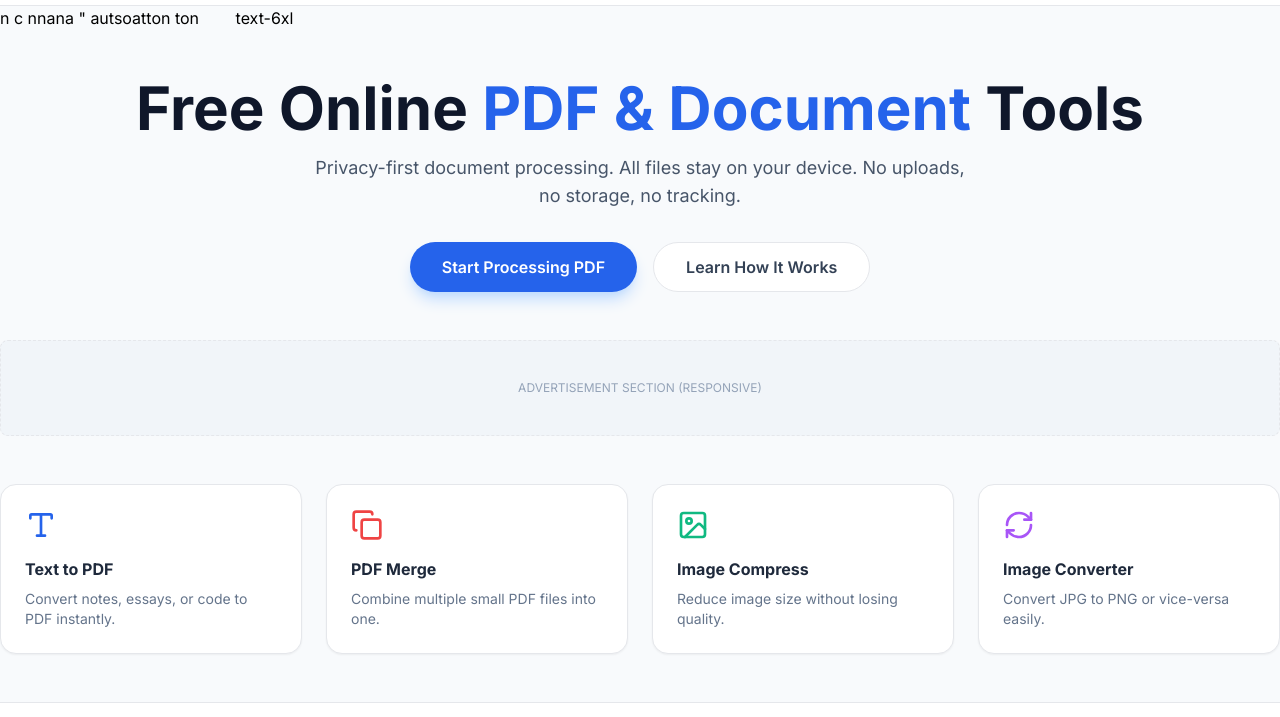
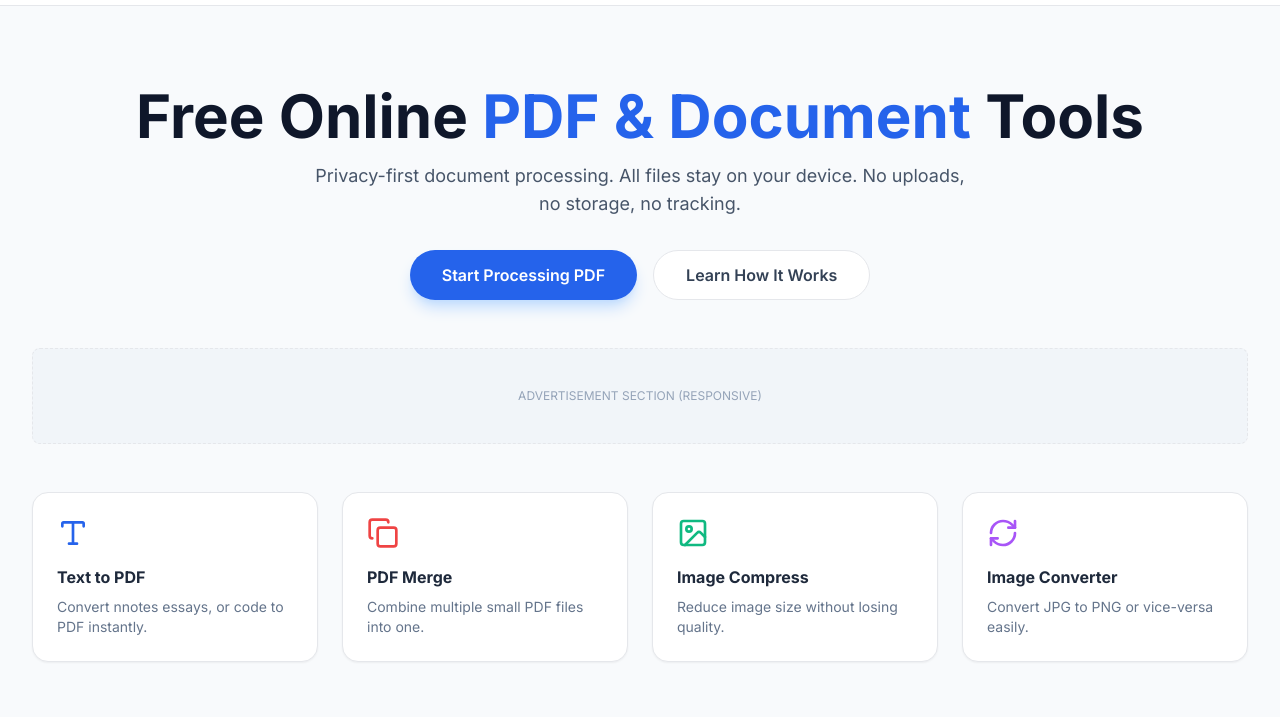
Before and after one commit to Ruchir-gupta/Pdfdoclab, a plain HTML site: page index.html in a window 1280 px wide. Shown: the part 83-800 px from the top of the page. Drawn offline with nearby package versions, Linux system fonts and the light colour scheme.

Commit message:
Update index.html

```diff
--- a/index.html
+++ b/index.html
@@ -52,11 +52,12 @@
             <button onclick="showPage('image-tools'); toggleMobileMenu()" class="block w-full text-left text-slate-600 font-medium">Image Tools</button>
             <button onclick="showPage('help'); toggleMobileMenu()" class="block w-full text-left text-slate-600 font-medium">Help</button>
         </div>
-    </nav> n c nnana  " autsoatton ton   <maiin cln cla clasclasslass= clasclasslass=ass="n class="max-w-7xl mx-auto px-4 py-8 sm:px-6 lg:px-8 min-h-[80vhpage-section
-        <!-- HOME PAGE -->
+    </nav>
+
+    <!-- Page Content Container -->
+    <main class="max-w-7xl mx-auto px-4 py-8 sm:px-6 lg:px-8 min-h-[80vh]">    <!-- HOME PAGE -->
         <section id="page-home" class="page-section">
-    text-6xl<div class="text-center py-12">
-                <h1 class="text-4xl md:text-6xl font-extrabold text-slate-900 mb-4 leading-tight">
+     <div class="text-center py-12">   <h1 class="text-4xl md:text-6xl font-extrabold text-slate-900 mb-4 leading-tight">
                     Free Online <span class="text-blue-600">PDF & Document</span> Tools
                 </h1>
                 <p class="text-lg text-slate-600 max-w-2xl mx-auto mb-8">
@@ -78,7 +79,7 @@
                 <div class="tool-card bg-white p-6 rounded-2xl shadow-sm border cursor-pointer" onclick="showPage('pdf-tools')">
                     <div class="text-blue-600 mb-4"><i data-lucide="type" class="w-8 h-8"></i></div>
                     <h3 class="font-bold text-slate-800 mb-2">Text to PDF</h3>
-                    <p class="text-sm text-slate-500">Convert notes, essays, or code to PDF instantly.</p>
+                    <p class="text-sm text-slate-500">Convert nnotes essays, or code to PDF instantly.</p>
                 </div>
                 <div class="tool-card bg-white p-6 rounded-2xl shadow-sm border cursor-pointer" onclick="showPage('pdf-tools')">
                     <div class="text-red-500 mb-4"><i data-lucide="copy" class="w-8 h-8"></i></div>
```
